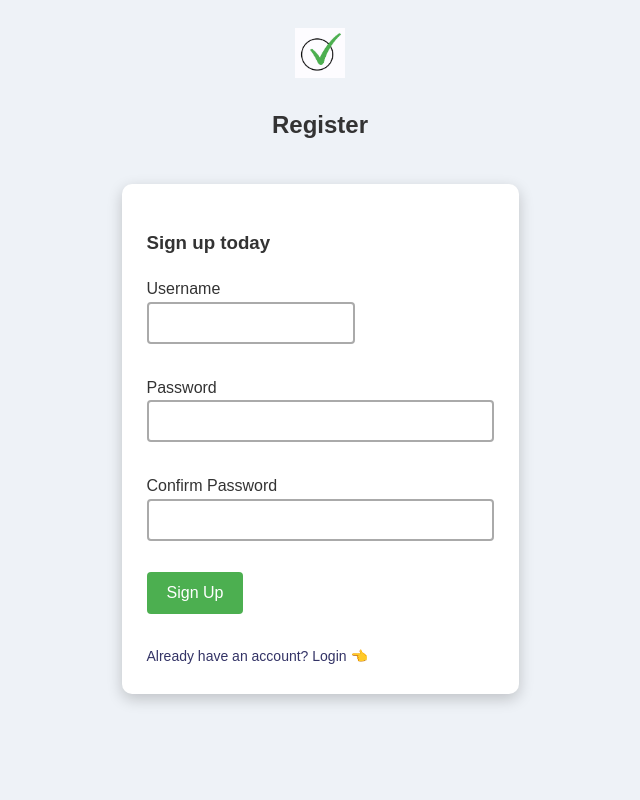
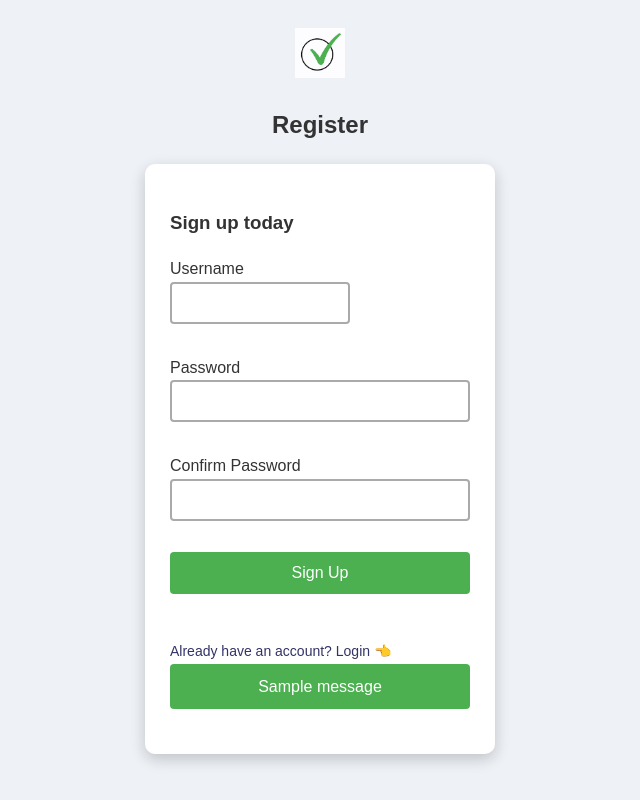
Before and after one commit to sanamehta/hierarchical_todo, a Flask app: page /register in a window 1280 px wide. Shown: the whole page, without its empty margins (356-996 px from the left). Run offline with Flask 3, Linux system fonts and the light colour scheme; tables that the repository leaves empty hold one stand-in row (values such as "Sample post"); one stand-in notice (Sample message) is shown.

Commit message:
some changes

```diff
--- a/app.py
+++ b/app.py
@@ -1,3 +1,4 @@
+#importing all libraries
 from flask import Flask, render_template, request, redirect, url_for, flash
 from flask_sqlalchemy import SQLAlchemy
 from flask_login import LoginManager, UserMixin, login_user, logout_user, current_user, login_required
@@ -6,21 +7,34 @@ from wtforms import StringField, PasswordField, SubmitField
 from wtforms.validators import DataRequired, Length, EqualTo
 from werkzeug.security import generate_password_hash, check_password_hash
 
+
+# Initialize Flask app
 app = Flask(__name__)
+
+# Configuration for the SQLAlchemy database
 app.config['SQLALCHEMY_DATABASE_URI'] = 'sqlite:///todo.db'
 app.secret_key = '1234'
 
+# Initialize SQLAlchemy with Flask app
 db = SQLAlchemy(app)
 
+
+# Initialize Flask-Login's login manager
 login_manager = LoginManager()
 login_manager.init_app(app)
 login_manager.login_view = 'login'
 
-
+# User loader callback for Flask-Login
 @login_manager.user_loader
 def load_user(user_id):
     return User.query.get(int(user_id))
 
+
+
+
+#Objects
+
+# User model definition
 class User(UserMixin, db.Model):
     id = db.Column(db.Integer, primary_key=True)
     username = db.Column(db.String(100), unique=True, nullable=False)
@@ -37,6 +51,7 @@ class User(UserMixin, db.Model):
     def verify_password(self, password):
         return check_password_hash(self.password_hash, password)
 
+# Todo model definition
 class Todo(db.Model):
     id = db.Column(db.Integer, primary_key=True)
     title = db.Column(db.String(100))
@@ -45,25 +60,32 @@ class Todo(db.Model):
     sub_tasks = db.relationship('Todo', backref=db.backref('parent', remote_side=[id]), lazy='dynamic', cascade='all, delete-orphan')
     user_id = db.Column(db.Integer, db.ForeignKey('user.id'))
 
+# Form for user registration
 class RegistrationForm(FlaskForm):
     username = StringField('Username', validators=[DataRequired(), Length(min=2, max=20)])
     password = PasswordField('Password', validators=[DataRequired()])
     confirm_password = PasswordField('Confirm Password', validators=[DataRequired(), EqualTo('password')])
     submit = SubmitField('Sign Up')
 
+# Form for user login
 class LoginForm(FlaskForm):
     username = StringField('Username', validators=[DataRequired(), Length(min=2, max=20)])
     password = PasswordField('Password', validators=[DataRequired()])
     submit = SubmitField('Login')
 
 
-@app.route('/home')
-def home():
-    if current_user.is_authenticated:
-        return redirect(url_for('index'))
-    return render_template('home.html')
 
 
+# Routes
+
+# Route for the main index page displaying tasks
+@app.route('/')
+@login_required
+def index():
+    todos = Todo.query.filter_by(user_id=current_user.id, parent_id=None).all()  # Display only the tasks of the current user
+    return render_template('index.html', todos=todos)
+
+# Route for user registration
 @app.route('/register', methods=['GET', 'POST'])
 def register():
     if current_user.is_authenticated:
@@ -78,6 +100,8 @@ def register():
         return redirect(url_for('login'))
     return render_template('register.html', title='Register', form=form)
 
+
+# Route for user login
 @app.route('/login', methods=['GET', 'POST'])
 def login():
     if current_user.is_authenticated:
@@ -92,85 +116,81 @@ def login():
             flash('Login Unsuccessful. Please check username and password', 'danger')
     return render_template('login.html', title='Login', form=form)
 
+
+# Route for logging out
 @app.route("/logout")
 @login_required
 def logout():
     logout_user()
     return redirect(url_for('index'))
 
+
+# Route for adding a new task
 @app.route('/add_task', methods=['GET', 'POST'])
 @login_required
 def add_task():
     title = request.form.get('title')
     parent_id = request.form.get('parent_id')
     if not title:
-        flash('Task title is required!', 'danger')
         return redirect(url_for('index'))
     new_task = Todo(title=title, user_id=current_user.id)
     if parent_id:
         new_task.parent_id = parent_id
     db.session.add(new_task)
     db.session.commit()
-    flash('Task added successfully!', 'success')
     return redirect(url_for('index'))
 
-@app.route('/')
-@login_required
-def index():
-    todos = Todo.query.filter_by(user_id=current_user.id, parent_id=None).all()  # Display only the tasks of the current user
-    return render_template('index.html', todos=todos)
 
+# Route for editing a task
 @app.route('/edit_task/<int:task_id>', methods=['GET', 'POST'])
 @login_required
 def edit_task(task_id):
     task = Todo.query.get_or_404(task_id)
     if task.user_id != current_user.id:
-        flash('Unauthorized to edit this task.', 'danger')
         return redirect(url_for('index'))
 
     if request.method == 'POST':
         task.title = request.form.get('title')
         db.session.commit()
-        flash('Task updated successfully!', 'success')
         return redirect(url_for('index'))
 
     return render_template('edit_task.html', task=task)
 
+
+# Route for deleting a task
 @app.route('/delete_task/<int:task_id>', methods=['GET','POST'])
 @login_required
 def delete_task(task_id):
     task = Todo.query.get_or_404(task_id)
     if task.user_id != current_user.id:
-        flash('Unauthorized to delete this task.', 'danger')
         return redirect(url_for('index'))
     db.session.delete(task)
     db.session.commit()
-    flash('Task deleted successfully!', 'success')
     return redirect(url_for('index'))
 
+
+# Route for moving a task to a different parent
 @app.route('/move_task/<int:task_id>', methods=['GET','POST'])
 @login_required
 def move_task(task_id):
     new_parent_id = request.form.get('new_parent_id')
-
-    # Assuming you have a Task model with an id and parent_id fields
-    # And assuming you have a TodoList model where each TodoList has multiple tasks
     task = Todo.query.get(task_id)
     if task is None:
-        flash('Task not found!', 'error')
-        return redirect(url_for('index'))  # Replace 'index' with your view function that displays tasks
-
+        return redirect(url_for('index'))
     try:
-        task.parent_id = new_parent_id  # Update parent_id to the new list's id
+        task.parent_id = new_parent_id
         db.session.commit()
-        flash('Task moved successfully!', 'success')
     except Exception as e:
-        flash('Error moving task: ' + str(e), 'error')
         db.session.rollback()
 
     return redirect(url_for('index'))
 
+
+
+
+# Main entry point for running the app
 if __name__ == "__main__":
     with app.app_context():
+        # Create database tables
         db.create_all()
     app.run(debug=True, port=8007)
--- a/static/style.css
+++ b/static/style.css
@@ -376,3 +376,56 @@ input[type="text"], input[type="password"] {
     box-sizing: border-box; /* Include padding and border in the element's width */
     /* You can add more properties like padding, border, etc., here */
 }
+
+
+
+
+
+
+
+
+
+
+
+.form-style {
+    background-color: #fff;
+    padding: 25px;
+    border-radius: 10px;
+    display: block; /* Changed from inline-block for better centering */
+    box-shadow: 0 5px 15px rgba(0,0,0,0.2);
+   /* Center text and inline elements */
+    margin: auto; /* Center the form in the container */
+    max-width: 300px; /* Adjust this as needed */
+}
+
+.form-style h2 {
+    color: #333366;
+    margin-bottom: 20px;
+    text-align: center;
+}
+
+.form-style input[type=text],
+.form-style input[type=password],
+.form-style input[type=submit] {
+    width: 100%;
+    border-radius: 4px;
+    padding: 10px;
+    margin-bottom: 15px;
+    box-sizing: border-box;
+    border: 2px solid #aaa;
+    font-size: 16px;
+}
+
+.form-style input[type=submit] {
+    background-color: #4CAF50;
+    color: white;
+    padding: 12px 20px;
+    border: none;
+    border-radius: 4px;
+    cursor: pointer;
+    font-size: 16px;
+}
+
+.form-style input[type=submit]:hover {
+    background-color: #45a049;
+}
--- a/templates/index.html
+++ b/templates/index.html
@@ -1,3 +1,4 @@
+
 <!DOCTYPE html>
 <html lang="en">
   <head>
@@ -20,6 +21,7 @@
   </head>
   <body>
     <a href="{{url_for('logout')}}" class="logout-button"> Logout</a>
+
     <img src="static/logo.png" alt="logo" class="logo">
 
     <h1>Todo List</h1>
--- a/templates/register.html
+++ b/templates/register.html
@@ -3,37 +3,64 @@
 
 <head>
     <meta charset="UTF-8">
+    <!-- Title of the webpage -->
     <title>Register</title>
-    <link rel="stylesheet" href="static/style.css"> <!-- Adjust the href based on your file location -->
 
+    <!-- Link to the external CSS file for styling. Ensure the path is correct -->
+    <link rel="stylesheet" href="static/style.css">
 </head>
+
 <body>
+    <!-- Logo Image -->
     <img src="static/logo.png" alt="logo" class="logo">
 
+    <!-- Heading for the Registration Page -->
     <h2>Register</h2>
 
     <div class="form-style register-form">
+        <!-- Sub-heading for the registration section -->
+        <h3>Sign up today</h3>
 
+        <!-- Registration Form -->
+        <form action="{{ url_for('register') }}" method="post">
+            <!-- CSRF Token for form submission security -->
+            {{ form.hidden_tag() }}
 
-    <h3>Sign up today</h3>
-    <form action="{{ url_for('register') }}" method="post">
-        {{ form.hidden_tag() }}
+            <!-- Username Field -->
             <p>
                 {{ form.username.label }}<br>
                 {{ form.username(size=32) }}<br>
             </p>
+
+            <!-- Password Field -->
             <p>
                 {{ form.password.label }}<br>
                 {{ form.password(size=32) }}<br>
             </p>
+
+            <!-- Password Confirmation Field -->
             <p>
                 {{ form.confirm_password.label }}<br>
                 {{ form.confirm_password(size=32) }}<br>
             </p>
+
+            <!-- Submit Button -->
             <p>{{ form.submit() }}</p>
         </form>
+
+        <!-- Link for users who already have an account to redirect to the Login page -->
         <a href="{{ url_for('login') }}">Already have an account? Login 👈</a>
 
+        <!-- Section for displaying flash messages -->
+        {% with messages = get_flashed_messages(with_categories=true) %}
+            {% if messages %}
+                {% for category, message in messages %}
+                    <div class="alert alert-{{ category }}">
+                        {{ message }}
+                    </div>
+                {% endfor %}
+            {% endif %}
+        {% endwith %}
     </div>
 
 </body>
```
Also changed, not shown: templates/login.html (+29 -3 lines), README.md, todo.db, 1 other file. Lines whose indentation alone changed are shown as unchanged.
